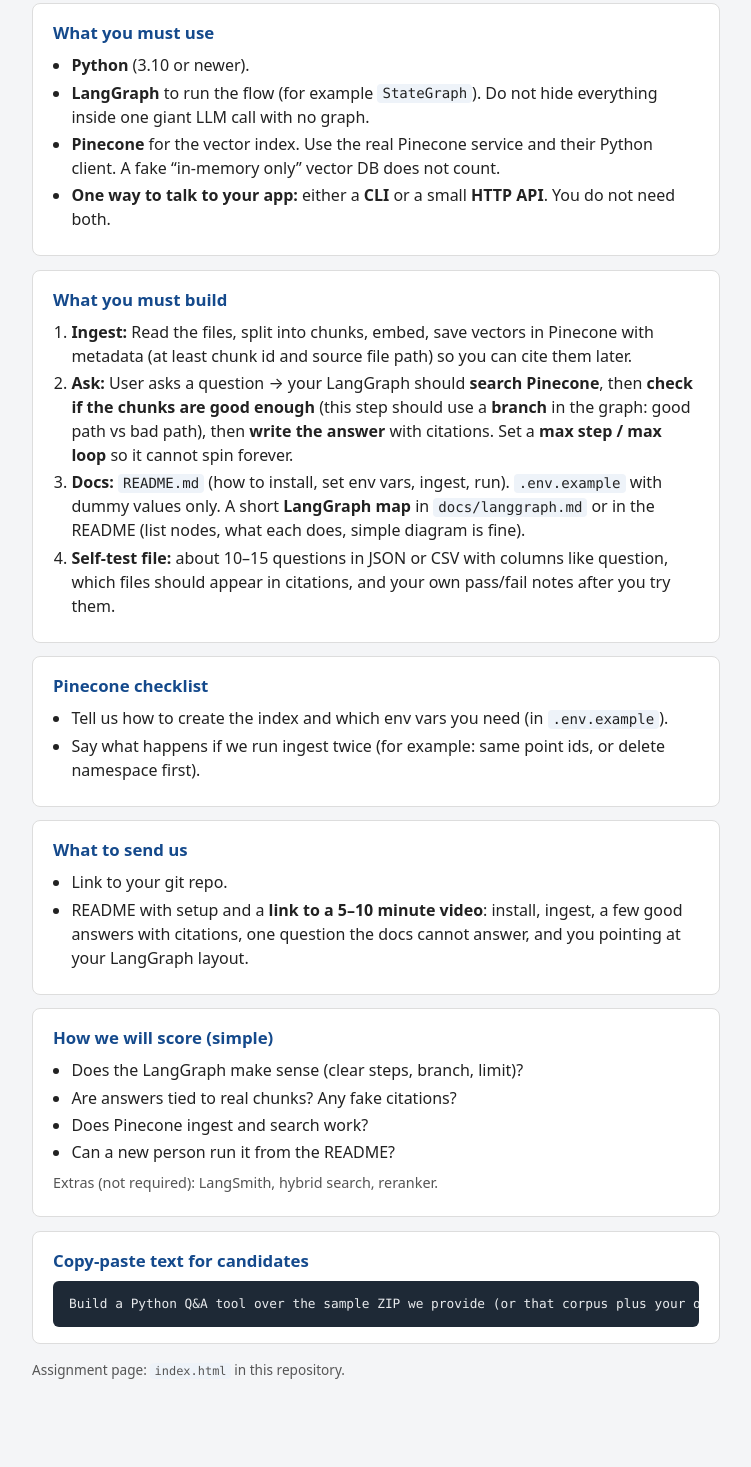
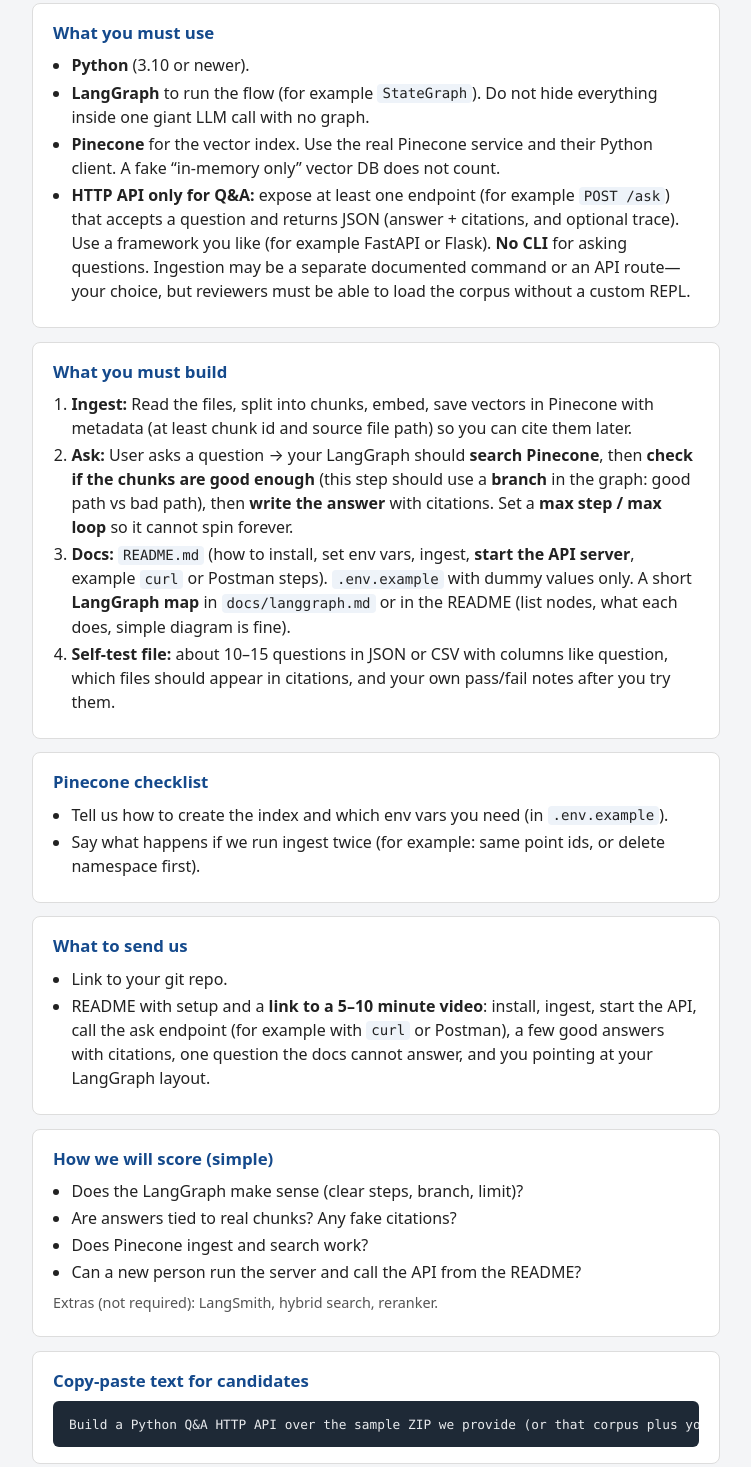
Before and after one commit to dev-legixo/gen-ai-intern-takehome-legixo, a plain HTML site: page index.html in a window 1280 px wide. Shown: the part 682-2149 px from the top of the page, without its empty margins (264-1015 px from the left). Before the commit the page ends 2103 px from the top, so only its background shows below. Drawn offline with Linux system fonts and the light colour scheme.

Commit message:
Require HTTP API only for Q&A (no CLI)

```diff
--- a/index.html
+++ b/index.html
@@ -99,7 +99,7 @@
   <div class="wrap">
     <header>
       <h1>Gen AI intern take-home (Legixo Thinklabs)</h1>
-      <p class="lead">Build a small Q&amp;A app over documents: Python, LangGraph, Pinecone. Plain language brief below.</p>
+      <p class="lead">Build a small Q&amp;A <strong>HTTP API</strong> over documents: Python, LangGraph, Pinecone. Plain language brief below.</p>
     </header>
 
     <section>
@@ -127,7 +127,7 @@
         <li><strong>Python</strong> (3.10 or newer).</li>
         <li><strong>LangGraph</strong> to run the flow (for example <code>StateGraph</code>). Do not hide everything inside one giant LLM call with no graph.</li>
         <li><strong>Pinecone</strong> for the vector index. Use the real Pinecone service and their Python client. A fake “in-memory only” vector DB does not count.</li>
-        <li><strong>One way to talk to your app:</strong> either a <strong>CLI</strong> or a small <strong>HTTP API</strong>. You do not need both.</li>
+        <li><strong>HTTP API only for Q&amp;A:</strong> expose at least one endpoint (for example <code>POST /ask</code>) that accepts a question and returns JSON (answer + citations, and optional trace). Use a framework you like (for example FastAPI or Flask). <strong>No CLI</strong> for asking questions. Ingestion may be a separate documented command or an API route—your choice, but reviewers must be able to load the corpus without a custom REPL.</li>
       </ul>
     </section>
 
@@ -136,7 +136,7 @@
       <ol>
         <li><strong>Ingest:</strong> Read the files, split into chunks, embed, save vectors in Pinecone with metadata (at least chunk id and source file path) so you can cite them later.</li>
         <li><strong>Ask:</strong> User asks a question → your LangGraph should <strong>search Pinecone</strong>, then <strong>check if the chunks are good enough</strong> (this step should use a <strong>branch</strong> in the graph: good path vs bad path), then <strong>write the answer</strong> with citations. Set a <strong>max step / max loop</strong> so it cannot spin forever.</li>
-        <li><strong>Docs:</strong> <code>README.md</code> (how to install, set env vars, ingest, run). <code>.env.example</code> with dummy values only. A short <strong>LangGraph map</strong> in <code>docs/langgraph.md</code> or in the README (list nodes, what each does, simple diagram is fine).</li>
+        <li><strong>Docs:</strong> <code>README.md</code> (how to install, set env vars, ingest, <strong>start the API server</strong>, example <code>curl</code> or Postman steps). <code>.env.example</code> with dummy values only. A short <strong>LangGraph map</strong> in <code>docs/langgraph.md</code> or in the README (list nodes, what each does, simple diagram is fine).</li>
         <li><strong>Self-test file:</strong> about 10–15 questions in JSON or CSV with columns like question, which files should appear in citations, and your own pass/fail notes after you try them.</li>
       </ol>
     </section>
@@ -153,7 +153,7 @@
       <h2>What to send us</h2>
       <ul>
         <li>Link to your git repo.</li>
-        <li>README with setup and a <strong>link to a 5–10 minute video</strong>: install, ingest, a few good answers with citations, one question the docs cannot answer, and you pointing at your LangGraph layout.</li>
+        <li>README with setup and a <strong>link to a 5–10 minute video</strong>: install, ingest, start the API, call the ask endpoint (for example with <code>curl</code> or Postman), a few good answers with citations, one question the docs cannot answer, and you pointing at your LangGraph layout.</li>
       </ul>
     </section>
 
@@ -163,14 +163,14 @@
         <li>Does the LangGraph make sense (clear steps, branch, limit)?</li>
         <li>Are answers tied to real chunks? Any fake citations?</li>
         <li>Does Pinecone ingest and search work?</li>
-        <li>Can a new person run it from the README?</li>
+        <li>Can a new person run the server and call the API from the README?</li>
       </ul>
       <p class="muted">Extras (not required): LangSmith, hybrid search, reranker.</p>
     </section>
 
     <section>
       <h2>Copy-paste text for candidates</h2>
-      <pre>Build a Python Q&amp;A tool over the sample ZIP we provide (or that corpus plus your own fake docs). Use LangGraph with at least one branch after retrieval. Use Pinecone for vectors. Add ingest + CLI or API, README, .env.example, a short LangGraph write-up, and 10–15 self-test questions with expected sources. Use your own API keys. Submit repo + 5–10 min demo video link in README. No real client data.</pre>
+      <pre>Build a Python Q&amp;A HTTP API over the sample ZIP we provide (or that corpus plus your own fake docs). Use LangGraph with at least one branch after retrieval. Use Pinecone for vectors. Expose Q&amp;A only via HTTP (e.g. POST /ask)—no CLI for questions. Add ingest (command or route), README with curl/Postman examples, .env.example, a short LangGraph write-up, and 10–15 self-test questions with expected sources. Use your own API keys. Submit repo + 5–10 min demo video link in README. No real client data.</pre>
     </section>
 
     <footer>
```
Also changed, not shown: 1 other file.
